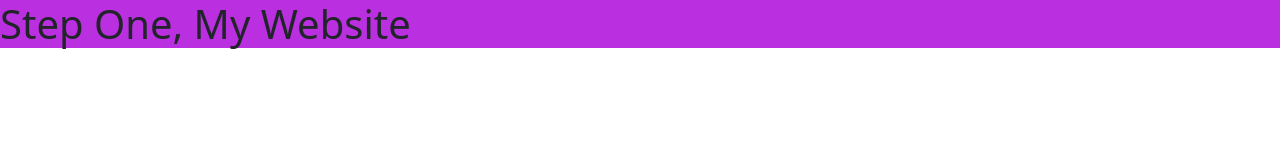
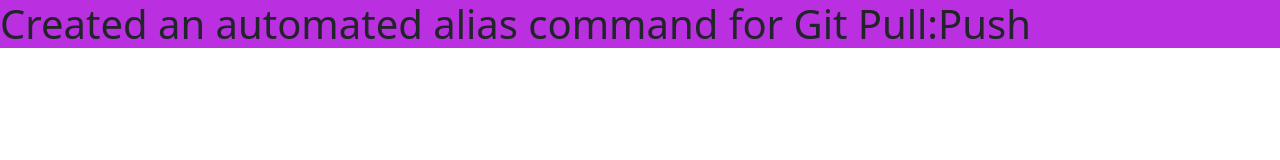
Before and after one commit to Comaecod/website-comaecod, a plain HTML site: page index.html in a window 1280 px wide. Drawn offline with nearby package versions, Linux system fonts and the light colour scheme.

Commit message:
Created a default alias for generic commands

```diff
--- a/index.html
+++ b/index.html
@@ -13,7 +13,7 @@
     <link rel="stylesheet" href="style.css" />
   </head>
   <body>
-    <h1>Step One, My Website</h1>
+    <h1>Created an automated alias command for Git Pull:Push</h1>
     <script
       src="https://cdn.jsdelivr.net/npm/bootstrap@5.2.0-beta1/dist/js/bootstrap.bundle.min.js"
       integrity="sha384-pprn3073KE6tl6bjs2QrFaJGz5/SUsLqktiwsUTF55Jfv3qYSDhgCecCxMW52nD2"
@@ -31,3 +31,7 @@
     ></script>
   </body>
 </html>
+
+<!-- $ git config --add alias.pullpush '!set -eu; git pull origin main && git add . && git commit "$1" && git push origin main'
+
+git pullpush "Created a default alias for generic commands" -->
```
